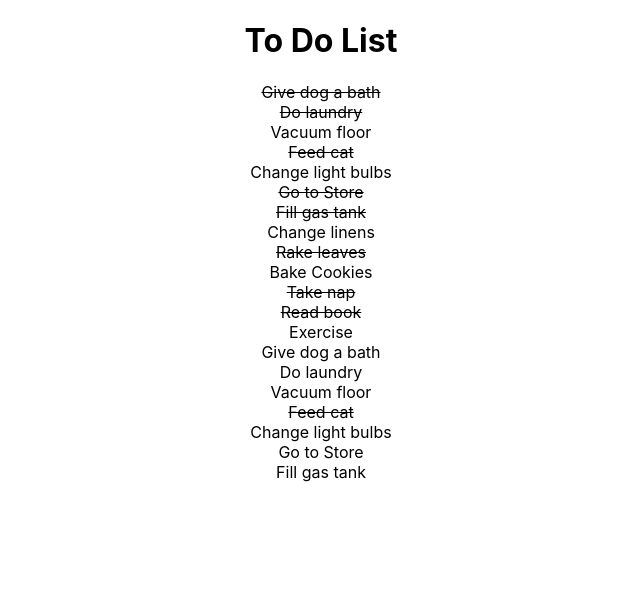
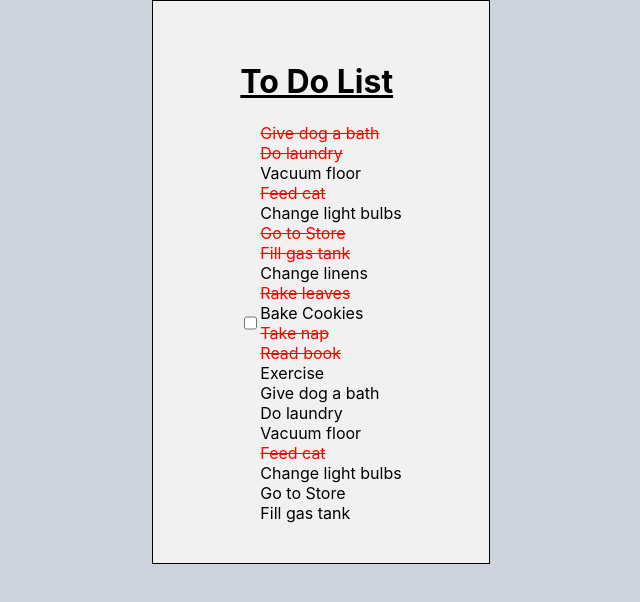
Before and after one commit to HenrietteWiuff/ToDoList, a React (Create React App) app: page / in a window 1280 px wide. Shown: the top 602 px of the page, without its empty margins (319-959 px from the left). Built offline with nearby package versions, Linux system fonts and the light colour scheme.

Commit message:
Styling ToDoList css
Styling of the ToDo List

```diff
--- a/src/App.js
+++ b/src/App.js
@@ -17,9 +17,14 @@ function App() {
   }
 
  return (
-   <div className="App">
-     <Header />
-     <ToDoList toDoList={toDoList} handleToggle={handleToggle}/>
+   <div className="wrapper">
+      <div className={"App"}>
+        <Header />
+        <div className="flexBox">
+          <input type="checkbox" id="vehicle1" name="vehicle1" value="Bike"></input>
+          <ToDoList toDoList={toDoList} handleToggle={handleToggle}/>
+        </div>
+      </div>
    </div>
  );
 }
--- a/src/index.css
+++ b/src/index.css
@@ -5,6 +5,8 @@ body {
     sans-serif;
   -webkit-font-smoothing: antialiased;
   -moz-osx-font-smoothing: grayscale;
+  background-color: #CED3DC;
+  height: 100%;
 }
 
 code {
@@ -14,4 +16,29 @@ code {
 
 .strike {
   text-decoration: line-through;
+  color: red;
 }
+
+h1 {
+  text-decoration: underline;
+}
+
+.wrapper {
+  width: 20%;
+  padding: 40px;
+  background-color: #f1f1f1;
+  border: 1px solid #000000;
+  display: flex;
+  align-items: center;
+  justify-content: center;
+  margin: auto;
+  position: relative;
+}
+
+.App {
+  text-align: left !important;
+  /* background-color: blue; */
+}
+.flexBox {
+  display: flex;
+}
```
